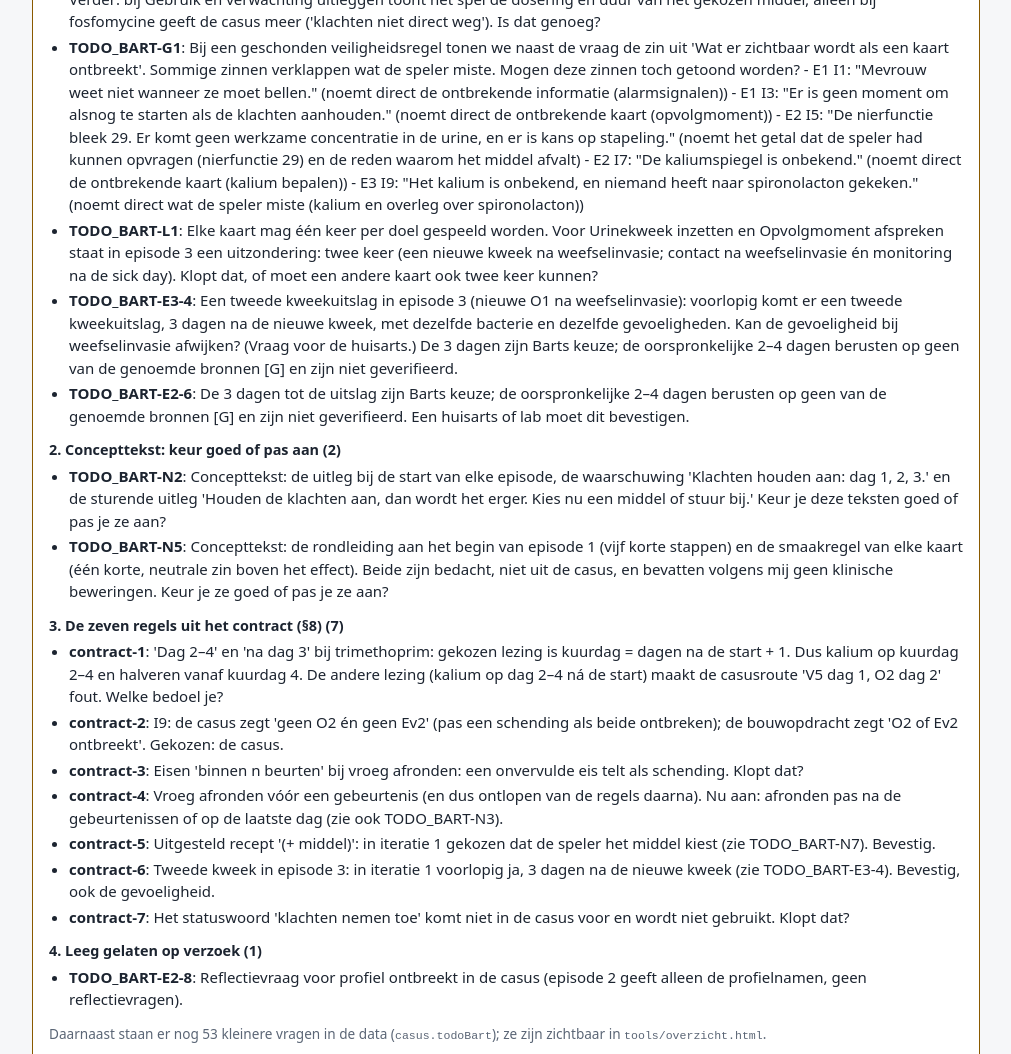
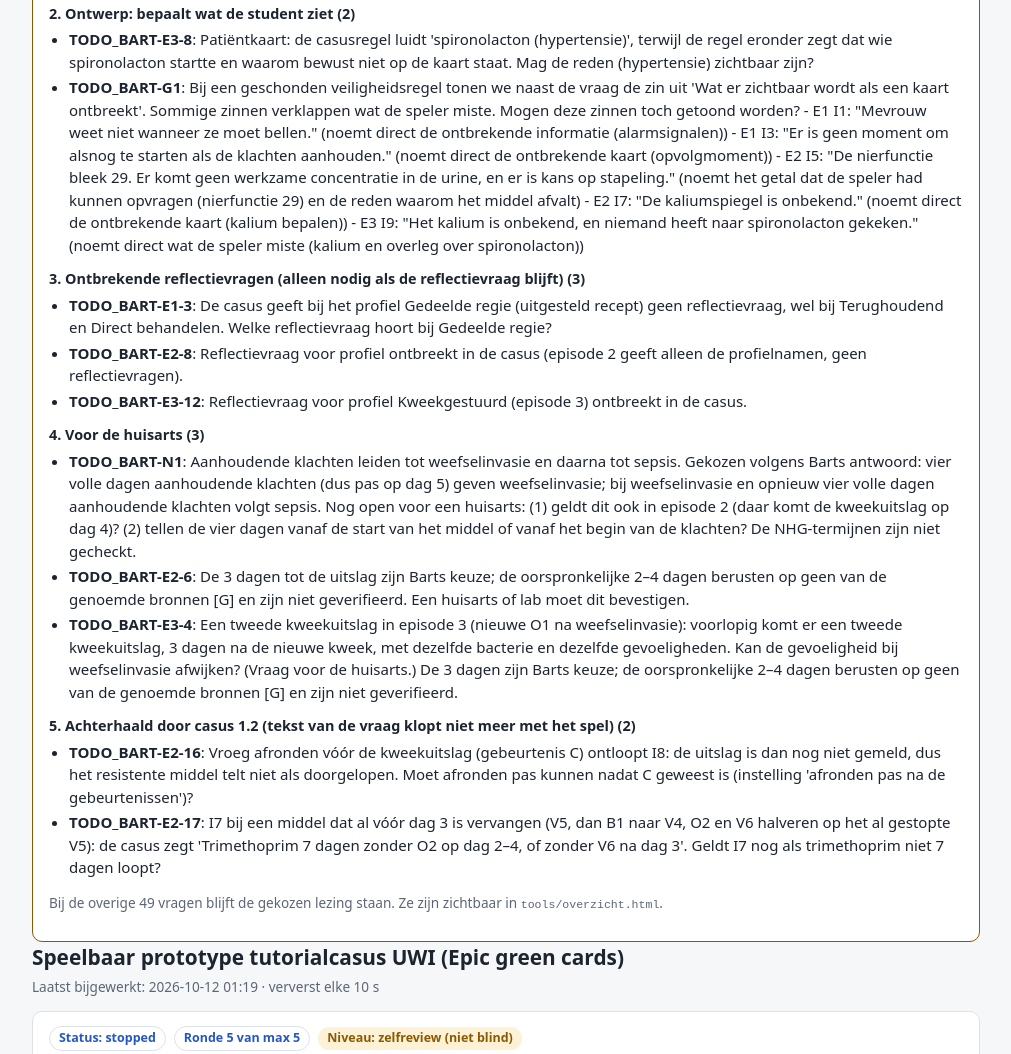
Before and after one commit to bartpouls/epic-green-cards, a plain HTML site: page gauntlet/progress.html in a window 1280 px wide. Shown: the part 548-1602 px from the top of the page, without its empty margins (134-1145 px from the left). Drawn offline with Linux system fonts and the light colour scheme.

Commit message:
Open vragen ingedeeld: 16 vragen die het spel bepalen, bij 49 blijft de gekozen lezing staan
De vragenlijst op het voortgangsscherm toont nu ook de vragen per episode.
README noemt het speelbare prototype, het overzicht en de tests.

Co-Authored-By: Claude Fable 5.2 <noreply@anthropic.com>
Claude-Session: https://claude.ai/code/session_01RpdRa9FwzyrvRnxP1aSyhC

```diff
--- a/gauntlet/progress.html
+++ b/gauntlet/progress.html
@@ -116,7 +116,7 @@
     document.head.appendChild(s);
   }
   function todoLijst() {
-    var c = window.CASUSSEN && window.CASUSSEN[0], gr = window.TODO_BART_GROEPEN || [], todo = (c && c.todoBart) || [], html = '';
+    var c = window.CASUSSEN && window.CASUSSEN[0], gr = window.TODO_BART_GROEPEN || [], todo = ((c && c.todoBart) || []).concat.apply((c && c.todoBart) || [], ((c && c.episodes) || []).map(function (e) { return e.todoBart || []; })), html = '';
     if (!c) { $('todo').innerHTML = '<div class="empty">casussen/uwi.js niet gevonden.</div>'; return; }
     gr.forEach(function (g) {
       var items = g.vast ? g.vast : (g.ids || []).map(function (id) {
@@ -128,7 +128,7 @@
     });
     var gelijst = {}; gr.forEach(function (g) { (g.ids || []).forEach(function (i) { gelijst[i] = true; }); });
     var rest = todo.filter(function (t) { return !gelijst[t.id]; });
-    html += '<p class="sub">Daarnaast staan er nog ' + rest.length + ' kleinere vragen in de data (<code>casus.todoBart</code>); ze zijn zichtbaar in <code>tools/overzicht.html</code>.</p>';
+    html += '<p class="sub">Bij de overige ' + rest.length + ' vragen blijft de gekozen lezing staan. Ze zijn zichtbaar in <code>tools/overzicht.html</code>.</p>';
     $('todo').innerHTML = html;
   }
   function laadTodo() {
--- a/gauntlet/todo-bart.js
+++ b/gauntlet/todo-bart.js
@@ -1,18 +1,16 @@
-/* Lijst "TODO_BART — wacht op Bart", bovenaan gauntlet/progress.html. Gesorteerd: eerst wat Barts beslissing vraagt.
-   De vragen zelf komen uit casus.todoBart (casussen/uwi.js); de zeven regels uit het contract (§8) staan hier. */
+/* Lijst met open vragen, bovenaan gauntlet/progress.html.
+   Indeling van 14 november 2026: van de 65 vragen in de data (casus.todoBart en episode.todoBart in casussen/uwi.js)
+   staan hier alleen de vragen die bepalen wat in het spel goed of fout is. Bij alle andere blijft de gekozen lezing staan. */
 window.TODO_BART_GROEPEN = [
-  { titel: "1. Vraagt jouw beslissing", ids: [
-    "TODO_BART-N1", "TODO_BART-N4", "TODO_BART-N7", "TODO_BART-N3", "TODO_BART-N6", "TODO_BART-G1", "TODO_BART-L1", "TODO_BART-E3-4", "TODO_BART-E2-6"
+  { titel: "1. Klinisch: bepaalt wat goed of fout is", ids: [
+    "TODO_BART-E2-2", "TODO_BART-E3-1", "TODO_BART-E3-24", "TODO_BART-E3-9", "TODO_BART-N4", "TODO_BART-E3-15"
   ] },
-  { titel: "2. Concepttekst: keur goed of pas aan", ids: ["TODO_BART-N2", "TODO_BART-N5"] },
-  { titel: "3. De zeven regels uit het contract (§8)", vast: [
-    { id: "contract-1", vraag: "'Dag 2–4' en 'na dag 3' bij trimethoprim: gekozen lezing is kuurdag = dagen na de start + 1. Dus kalium op kuurdag 2–4 en halveren vanaf kuurdag 4. De andere lezing (kalium op dag 2–4 ná de start) maakt de casusroute 'V5 dag 1, O2 dag 2' fout. Welke bedoel je?" },
-    { id: "contract-2", vraag: "I9: de casus zegt 'geen O2 én geen Ev2' (pas een schending als beide ontbreken); de bouwopdracht zegt 'O2 of Ev2 ontbreekt'. Gekozen: de casus." },
-    { id: "contract-3", vraag: "Eisen 'binnen n beurten' bij vroeg afronden: een onvervulde eis telt als schending. Klopt dat?" },
-    { id: "contract-4", vraag: "Vroeg afronden vóór een gebeurtenis (en dus ontlopen van de regels daarna). Nu aan: afronden pas na de gebeurtenissen of op de laatste dag (zie ook TODO_BART-N3)." },
-    { id: "contract-5", vraag: "Uitgesteld recept '(+ middel)': in iteratie 1 gekozen dat de speler het middel kiest (zie TODO_BART-N7). Bevestig." },
-    { id: "contract-6", vraag: "Tweede kweek in episode 3: in iteratie 1 voorlopig ja, 3 dagen na de nieuwe kweek (zie TODO_BART-E3-4). Bevestig, ook de gevoeligheid." },
-    { id: "contract-7", vraag: "Het statuswoord 'klachten nemen toe' komt niet in de casus voor en wordt niet gebruikt. Klopt dat?" }
+  { titel: "2. Ontwerp: bepaalt wat de student ziet", ids: ["TODO_BART-E3-8", "TODO_BART-G1"] },
+  { titel: "3. Ontbrekende reflectievragen (alleen nodig als de reflectievraag blijft)", ids: [
+    "TODO_BART-E1-3", "TODO_BART-E2-8", "TODO_BART-E3-12"
   ] },
-  { titel: "4. Leeg gelaten op verzoek", ids: ["TODO_BART-E2-8"] }
+  { titel: "4. Voor de huisarts", ids: ["TODO_BART-N1", "TODO_BART-E2-6", "TODO_BART-E3-4"] },
+  { titel: "5. Achterhaald door casus 1.2 (tekst van de vraag klopt niet meer met het spel)", ids: [
+    "TODO_BART-E2-16", "TODO_BART-E2-17"
+  ] }
 ];
```
Also changed, not shown: 1 other file.
